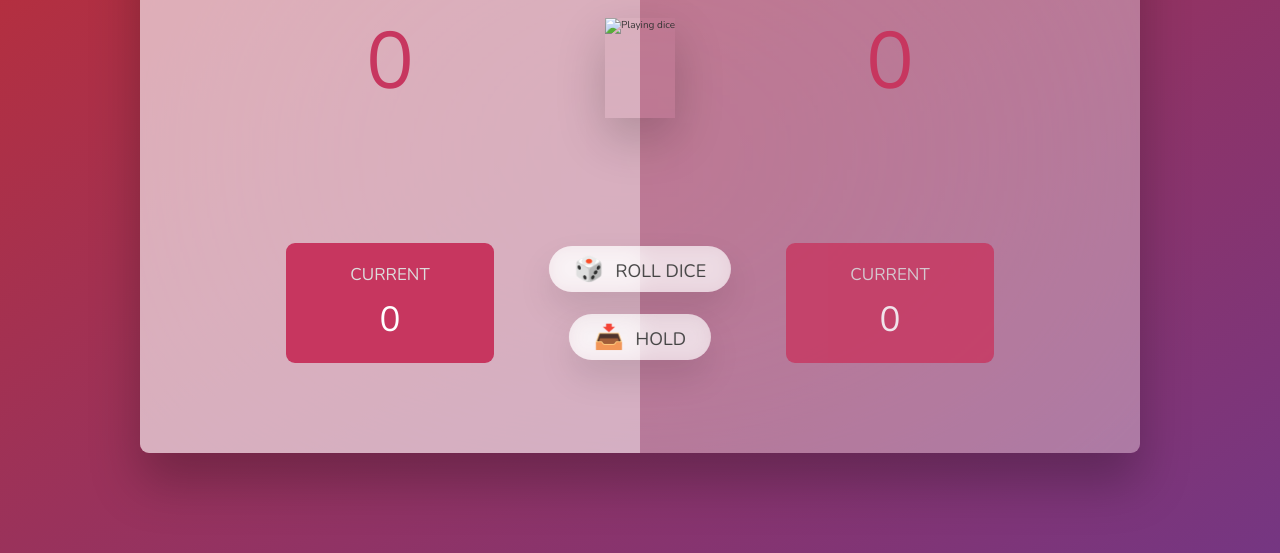
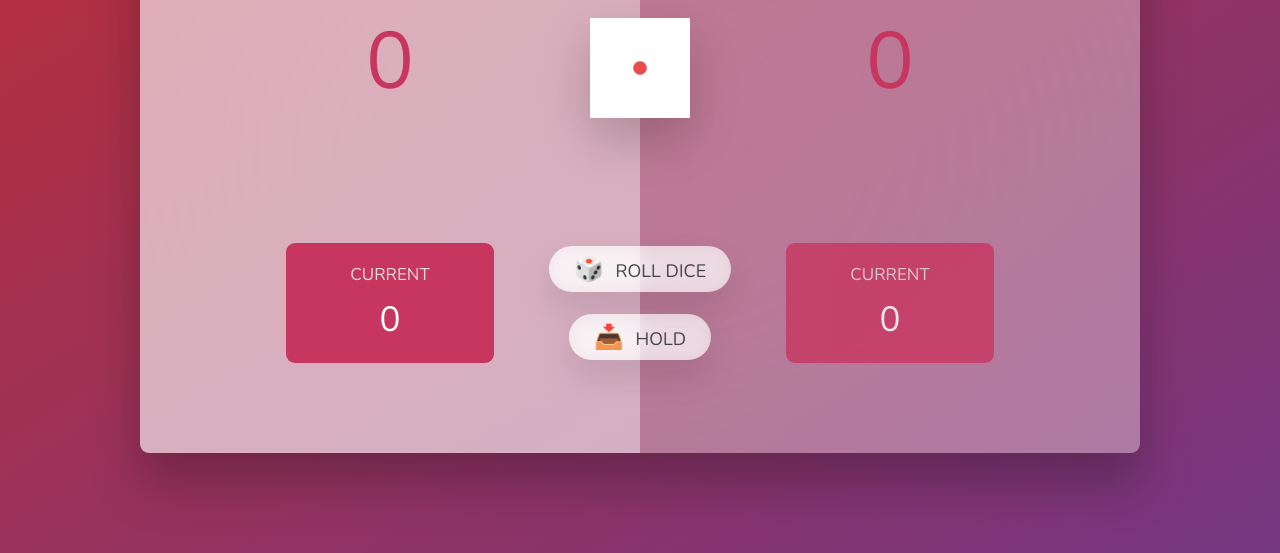
Before and after one commit to MdSaifu7/Counting-game, a plain HTML site: page index.html in a window 1280 px wide. Shown: the part 247-800 px from the top of the page. Drawn offline with nearby package versions, Linux system fonts and the light colour scheme.

Commit message:
Update index.html

```diff
--- a/index.html
+++ b/index.html
@@ -26,7 +26,7 @@
         </div>
       </section>
 
-      <img src="../img/dice-img1.jpg" alt="Playing dice" class="dice" />
+      <img src="./dice-img1.jpg" alt="Playing dice" class="dice" />
       <button class="btn btn--new">🔄 New game</button>
       <button class="btn btn--roll">🎲 Roll dice</button>
       <button class="btn btn--hold">📥 Hold</button>
```
